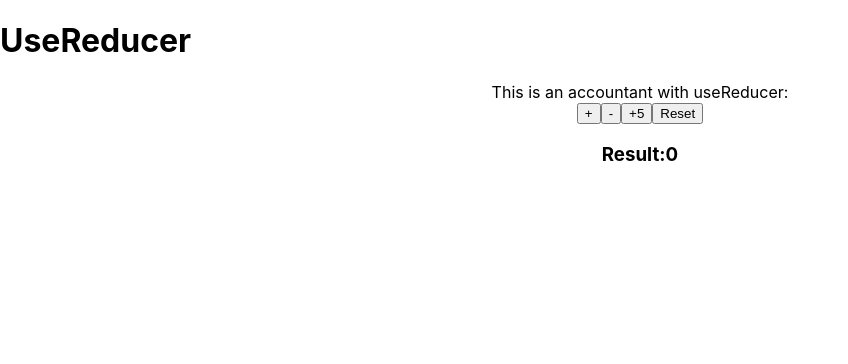
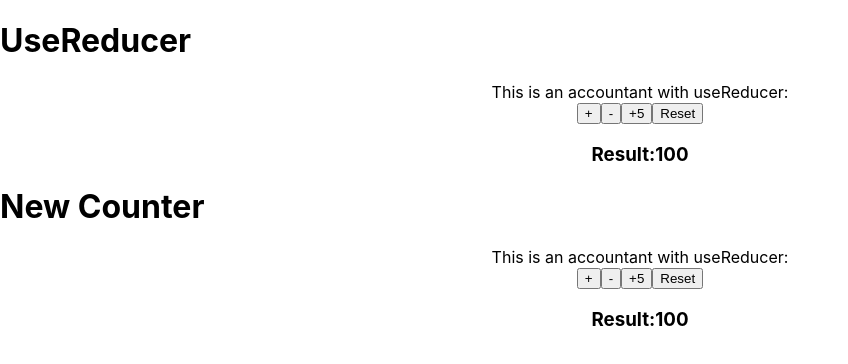
Before and after one commit to mdominguez56/react-redux, a React (Create React App) app: page / in a window 1280 px wide. Shown: the top 364 px of the page, without its empty margins (0-848 px from the left). Built offline with nearby package versions, Linux system fonts and the light colour scheme.

Commit message:
quit redux of the project

```diff
--- a/package.json
+++ b/package.json
@@ -1,5 +1,5 @@
 {
-  "name": "react-redux",
+  "name": "react-usereducer",
   "version": "0.1.0",
   "private": true,
   "dependencies": {
--- a/src/App.js
+++ b/src/App.js
@@ -1,11 +1,14 @@
 import "./App.css";
-import Count from "./Component/UseReducerCourse/Count";
+import Count from "./Component/Count";
+import NewCount from "./Component/NewCount";
 
 function App() {
   return (
     <div>
       <h1>UseReducer</h1>
       <Count />
+      <h1>New Counter</h1>
+      <NewCount />
     </div>
   );
 }
--- a/src/Component/UseReducerCourse/Count.jsx
+++ b/src/Component/Count.jsx
@@ -1,6 +1,12 @@
 import { useReducer } from "react";
 
 const initialState = { count: 0 };
+
+const init = (initialState) => {
+  return {
+    count: initialState.count + 100,
+  };
+};
 
 const TYPES = {
   INCREMENT: "INCREMENT",
@@ -26,7 +32,7 @@ function reducer(state, action) {
 
 const Count = () => {
   // const [count, setCount] = useState(0);
-  const [state, dispatch] = useReducer(reducer, initialState);
+  const [state, dispatch] = useReducer(reducer, initialState, init);
 
   const add = () => dispatch({ type: TYPES.INCREMENT });
   const add5 = () => dispatch({ type: TYPES.INCREMENT_5, payload: 5 });
--- /dev/null
+++ b/src/Component/NewCount.jsx
@@ -0,0 +1,55 @@
+import { useReducer } from "react";
+
+const initialState = { count: 0 };
+
+const init = (initialState) => {
+  return {
+    count: initialState.count + 100,
+  };
+};
+
+const TYPES = {
+  INCREMENT: "INCREMENT",
+  INCREMENT_5: "INCREMENT_5",
+  DECREMENT: "DECREMENT",
+  RESET: "RESET",
+};
+
+function reducer(state, action) {
+  switch (action.type) {
+    case TYPES.INCREMENT:
+      return { count: state.count + 1 };
+    case TYPES.DECREMENT:
+      return { count: state.count - 1 };
+    case TYPES.INCREMENT_5:
+      return { count: state.count + action.payload };
+    case TYPES.RESET:
+      return initialState;
+    default:
+      return state;
+  }
+}
+
+const NewCount = () => {
+  // const [count, setCount] = useState(0);
+  const [state, dispatch] = useReducer(reducer, initialState, init);
+
+  const add = () => dispatch({ type: TYPES.INCREMENT });
+  const add5 = () => dispatch({ type: TYPES.INCREMENT_5, payload: 5 });
+  const subtract = () => dispatch({ type: TYPES.DECREMENT });
+  const reset = () => dispatch({ type: TYPES.RESET });
+  return (
+    <div style={{ textAlign: "center" }}>
+      This is an accountant with useReducer:
+      <nav>
+        <button onClick={add}>+</button>
+        <button onClick={subtract}>-</button>
+        <button onClick={add5}>+5</button>
+        <button onClick={reset}>Reset</button>
+      </nav>
+      <h3>Result:{state.count}</h3>
+    </div>
+  );
+};
+
+export default NewCount;
```
Also changed, not shown: 1 other file (tests, documents, lock files or other folders).
